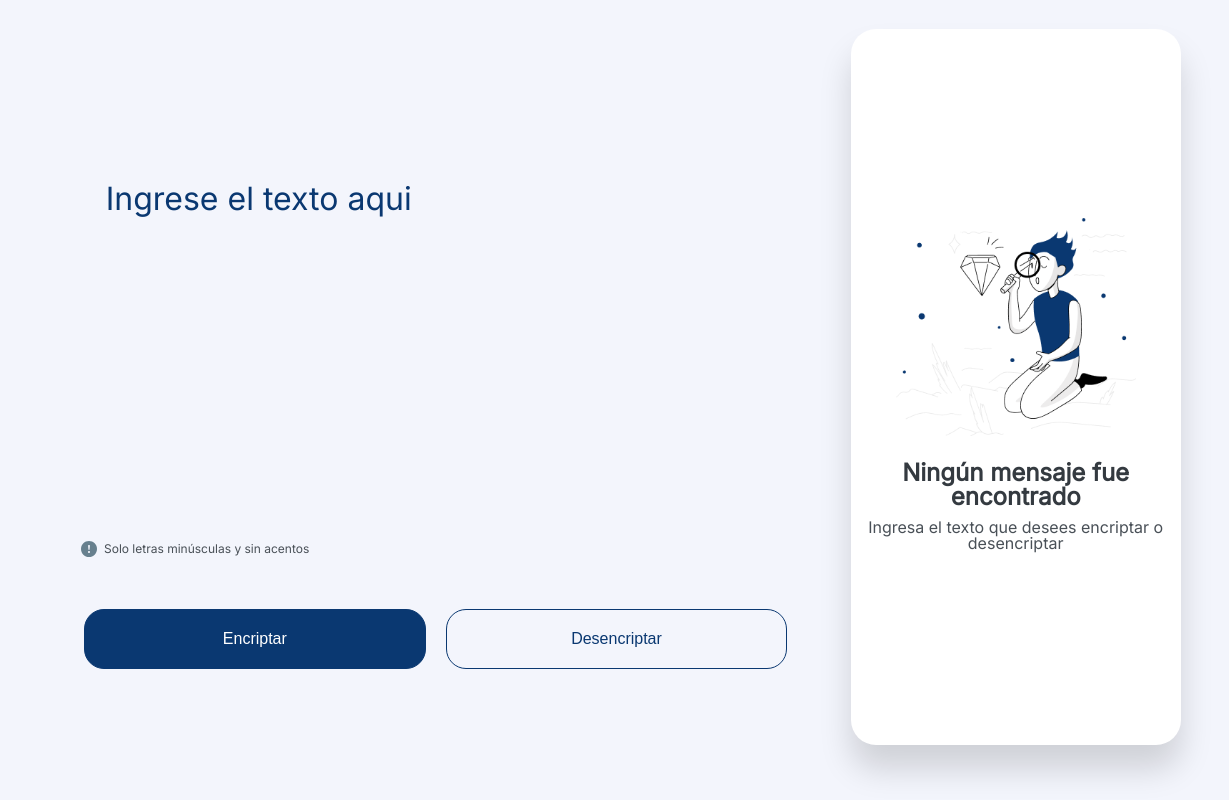
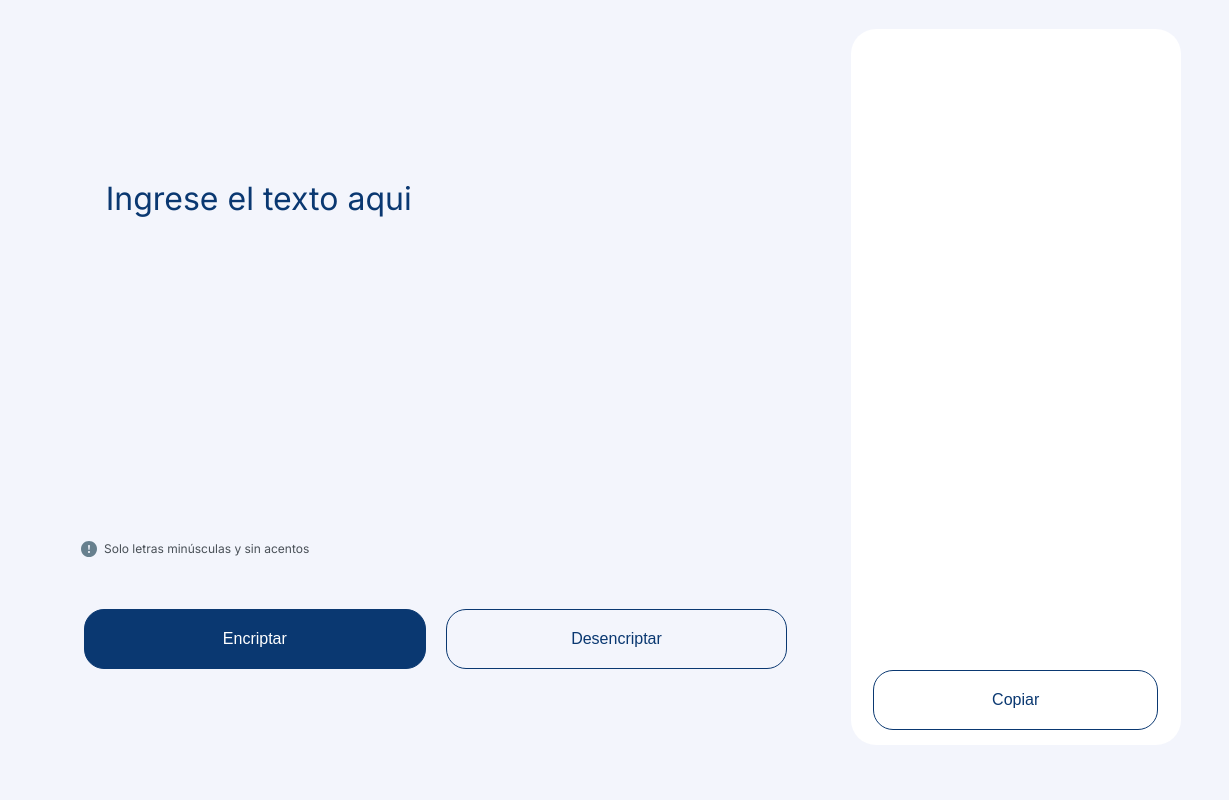
Before and after one commit to Yaojema/encriptador, a plain HTML site: page index.html in a window 1280 px wide. Both pictures are taken after a click on the button "Encriptar". Shown: the full height of the page, 51-1280 px from the left. Drawn offline with Linux system fonts and the light colour scheme.

Commit message:
➕ADD: Se hace dinamica la pagina web usando el DOM - Se uso una funcion para hacer aparecer y desaparecer los resultados - Issue: #15

```diff
--- a/index.html
+++ b/index.html
@@ -21,7 +21,7 @@
     </header>
     <main>
         <form class="textarea">
-            <textarea placeholder="Ingrese el texto aqui"></textarea>
+            <textarea class="texto" placeholder="Ingrese el texto aqui"></textarea>
             <div class="aviso">
                 <svg width="16" height="16" viewBox="0 0 16 16" fill="none" xmlns="http://www.w3.org/2000/svg">
                         <path d="M16 8C16 10.1217 15.1571 12.1566 13.6569 13.6569C12.1566 15.1571 10.1217 16 8 16C5.87827 16 3.84344 15.1571 2.34315 13.6569C0.842855 12.1566 0 10.1217 0 8C0 5.87827 0.842855 3.84344 2.34315 2.34315C3.84344 0.842855 5.87827 0 8 0C10.1217 0 12.1566 0.842855 13.6569 2.34315C15.1571 3.84344 16 5.87827 16 8ZM8 4C7.87361 4.00007 7.74863 4.02662 7.63312 4.07793C7.51761 4.12924 7.41413 4.20418 7.32934 4.29791C7.24456 4.39165 7.18035 4.5021 7.14084 4.62217C7.10134 4.74223 7.08743 4.86923 7.1 4.995L7.45 8.502C7.46176 8.63977 7.5248 8.76811 7.62664 8.86164C7.72849 8.95516 7.86173 9.00705 8 9.00705C8.13827 9.00705 8.27151 8.95516 8.37336 8.86164C8.4752 8.76811 8.53824 8.63977 8.55 8.502L8.9 4.995C8.91257 4.86923 8.89866 4.74223 8.85915 4.62217C8.81965 4.5021 8.75544 4.39165 8.67066 4.29791C8.58587 4.20418 8.48239 4.12924 8.36688 4.07793C8.25137 4.02662 8.12639 4.00007 8 4ZM8.002 10C7.73678 10 7.48243 10.1054 7.29489 10.2929C7.10736 10.4804 7.002 10.7348 7.002 11C7.002 11.2652 7.10736 11.5196 7.29489 11.7071C7.48243 11.8946 7.73678 12 8.002 12C8.26722 12 8.52157 11.8946 8.70911 11.7071C8.89664 11.5196 9.002 11.2652 9.002 11C9.002 10.7348 8.89664 10.4804 8.70911 10.2929C8.52157 10.1054 8.26722 10 8.002 10Z" fill="#67808E"/>
@@ -29,8 +29,8 @@
                 <p>Solo letras minúsculas y sin acentos</p>
             </div>
             <div class="botones">
-                <input class="btn encriptar" type="button" value="Encriptar">
-                <input class="btn desencriptar" type="button" value="Desencriptar">
+                <input class="btn encriptar" onclick="btnEncriptar()" type="button" value="Encriptar">
+                <input class="btn desencriptar" onclick="btnEncriptar(false)" type="button" value="Desencriptar">
             </div>
         </form>
         <section class="mensajes">
@@ -39,7 +39,7 @@
             <p class="informativo">Ingresa el texto que desees encriptar o desencriptar</p>
         </section>
         <section class="resultados">
-            <p class="resultados-texto">Lorem ipsum dolor sit amet consectetur adipisicing elit. Tempora est aut distinctio consectetur voluptate optio alias quis ullam quisquam expedita? Lorem ipsum dolor sit amet consectetur adipisicing elit. Quasi, possimus. Lorem ipsum dolor sit amet. Lorem ipsum dolor sit amet consectetur adipisicing elit. Quidem, ducimus. Lorem ipsum dolor sit amet.</p>
+            <p class="resultados-texto" id="test">AALLorem ipsum dolor sit amet consectetur adipisicing elit. Tempora est aut distinctio consectetur voluptate optio alias quis ullam quisquam expedita? Lorem ipsum dolor sit amet consectetur adipisicing elit. Quasi, possimus. Lorem ipsum dolor sit amet. Lorem ipsum dolor sit amet consectetur adipisicing elit. Quidem, ducimus. Lorem ipsum dolor sit amet.</p>
             <button class="btn-copiar btn">Copiar</button>
         </section>
     </main>
--- a/main.js
+++ b/main.js
@@ -1,3 +1,18 @@
+/** Uso del DOM */
+const texto = document.querySelector('.texto');
+const mensaje = document.querySelector('.resultados-texto');
+const aviso = document.querySelector('.mensajes');
+const resultados = document.querySelector('.resultados');
+
+function btnEncriptar(mode = true){
+    const textoManipulado = encriptar(texto.value, mode);
+    mensaje.innerHTML = textoManipulado;
+    texto.innerHTML = "";
+    aviso.style.display = "none";
+    resultados.style.display = "flex";
+}
+
+/** Logica de encriptar */
 // true = encriptar
 // false = desencriptar
 function encriptar(msg, isEnc = true){
@@ -13,21 +28,15 @@ function encriptar(msg, isEnc = true){
         for (let i = 0; i < matriz.length; i++) {
             // Verifica si el mensaje tiene la vocal actual de la interacción [a-e-i-o-u]
                 if(msg.includes(matriz[i][0])){
-                // console.log("ACA: " + matriz[i][0]);
                 // Reemplaza la coincidencia
                 msg = msg.replaceAll(matriz[i][0], matriz[i][1]);
-                // console.log("ACA2: " + matriz[i][1]);
             }
-            // console.log('Encriptado');
         }
     } else {
         for (let i = 0; i < matriz.length; i++) {
-            // Verifica si el mensaje tiene el patron actual de la interacion
             if(msg.includes(matriz[i][1])){
-                // Reemplaza la coincidencia
                 msg = msg.replaceAll(matriz[i][1], matriz[i][0]);
             }
-            // console.log('Desencriptado: Times');
         }
     }
     return msg
@@ -41,5 +50,5 @@ console.log(
 );
 console.log(
     'Desencriptado: '+
-    encriptar('mufatrcimesenterlaigober', false)+""
+    encriptar('mufatrcimesenterlaigober', false)
 );
```
